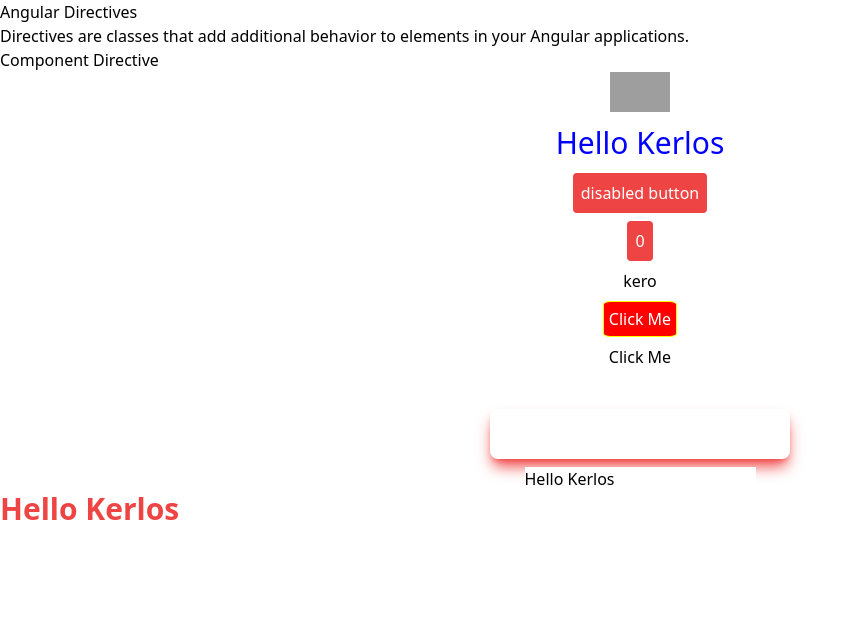
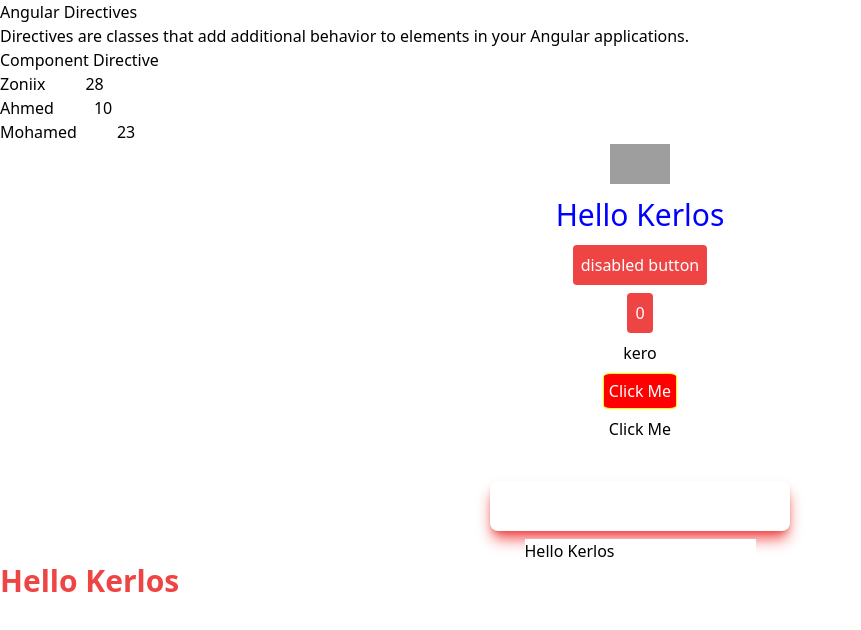
Before and after one commit to KerlosSoNy/first-angular, an Angular app: page / in a window 1280 px wide. Shown: the top 630 px of the page, without its empty margins (0-861 px from the left). Built offline with nearby package versions, Linux system fonts and the light colour scheme; grey boxes are pictures that could not be loaded.

Commit message:
maping useing *ngFor

```diff
--- a/src/app/header/header.component.html
+++ b/src/app/header/header.component.html
@@ -4,4 +4,11 @@
   <div>
     Component Directive
   </div>
+
+  <div class="flex flex-col" *ngFor="let name of data">
+    <div class="flex flex-row gap-10">
+      <div>{{name.name}}</div>
+      <div>{{name.age}}</div>
+    </div>
+  </div>
 </div>
--- a/src/app/header/header.component.ts
+++ b/src/app/header/header.component.ts
@@ -1,12 +1,14 @@
+import { CommonModule } from '@angular/common';
 import { Component } from '@angular/core';
 
 @Component({
   selector: 'app-header',
   standalone: true,
-  imports: [],
+  imports: [CommonModule],
   templateUrl: './header.component.html',
   styleUrl: './header.component.css'
 })
 export class HeaderComponent {
   title='Angular Directives';
+  data = [{name:'Zoniix', age: 28}, {name:'Ahmed', age: 10}, {name:'Mohamed', age: 23}];
 }
```
